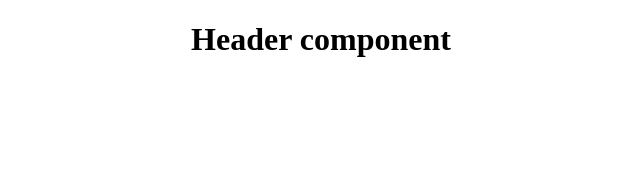
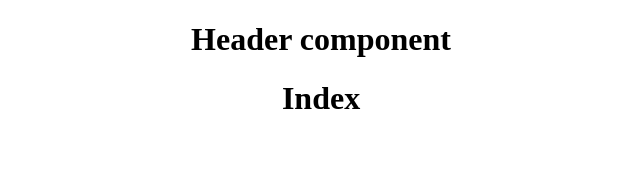
Before and after one commit to alyssaleanne98/mern-people-practice, a React (Create React App) app: page / in a window 1280 px wide. Shown: the top 170 px of the page, without its empty margins (319-959 px from the left). Built offline with nearby package versions, Linux system fonts and the light colour scheme.

Commit message:
index and show

```diff
--- a/src/components/Main.js
+++ b/src/components/Main.js
@@ -6,14 +6,15 @@ import Show from "../pages/Show";
 
 
 function Main(props) {
-    return
+    return (
     <main>
+
         <Routes>
             <Route exact path="/" element={<Index />} />
             <Route path="/people/:id" element={<Show />} />
-
         </Routes>
     </main>
+    )
 }
 
 export default Main;
--- a/src/pages/Index.js
+++ b/src/pages/Index.js
@@ -0,0 +1,7 @@
+function Index(props) {
+    return (
+        <h1>Index </h1>
+    )
+}
+
+export default Index;
--- a/src/pages/Show.js
+++ b/src/pages/Show.js
@@ -0,0 +1,7 @@
+function Show (props) {
+    return (
+        <h1>Show </h1>
+    )
+}
+
+export default Show;
```
